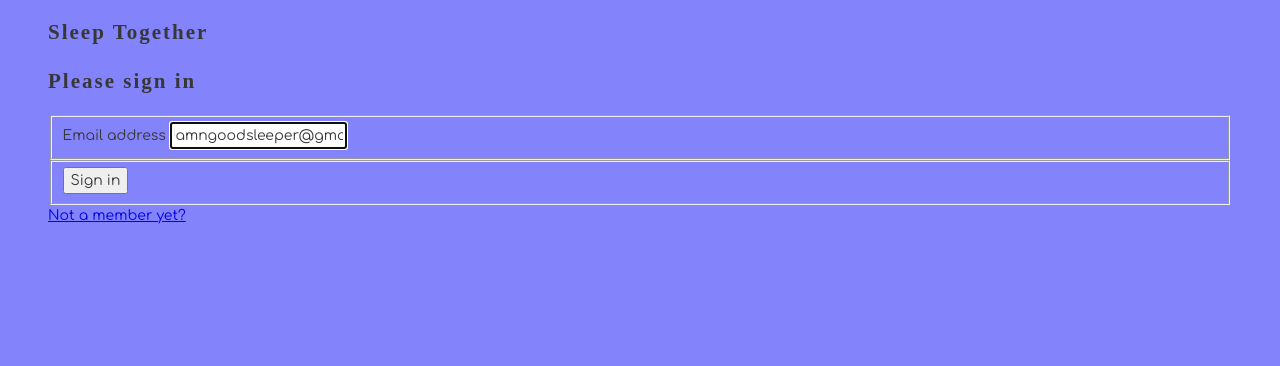
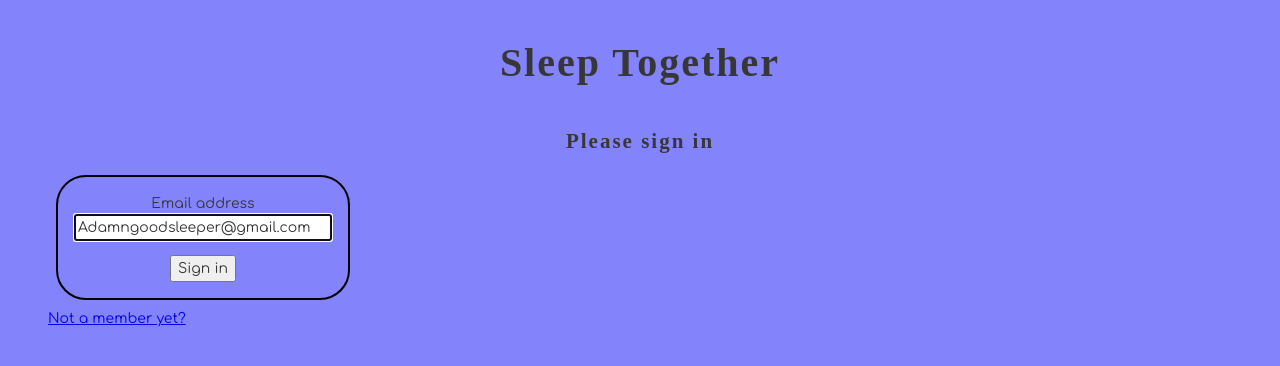
Before and after one commit to Alexanderthefun/Sleep-together, a React (Create React App) app: page /login/ in a window 1280 px wide. Shown: the top 366 px of the page. Built offline with nearby package versions, Linux system fonts and the light colour scheme; a web font is replaced by a local one.

Commit message:
no bugs, MVP hit

```diff
--- a/src/components/auth/Login.css
+++ b/src/components/auth/Login.css
@@ -0,0 +1,28 @@
+h1 {
+    text-align: center;
+    font-size: 40px;
+}
+
+.form--login {
+    text-align: center;
+}
+
+.loginField {
+    border: 2px solid black;
+    border-radius: 30px;
+    width: 250px;
+    margin: 8px;
+    padding: 1rem;
+    text-align: center;
+}
+
+.form-control {
+    width: 250px;
+}
+
+
+
+.button {
+    margin-top: 14px;
+    margin-bottom: 0px;
+}
--- a/src/components/auth/Login.js
+++ b/src/components/auth/Login.js
@@ -35,7 +35,8 @@ export const Login = () => {
                 <form className="form--login" onSubmit={handleLogin}>
                     <h1>Sleep Together</h1>
                     <h2>Please sign in</h2>
-                    <fieldset>
+
+                    <fieldset className="loginField">
                         <label htmlFor="inputEmail"> Email address </label>
                         <input type="email"
                             value={email}
@@ -43,11 +44,11 @@ export const Login = () => {
                             className="form-control"
                             placeholder="Email address"
                             required autoFocus />
-                    </fieldset>
-                    <fieldset>
-                        <button type="submit">
+                            <button type="submit" className="button">
                             Sign in
                         </button>
+
+
                     </fieldset>
                 </form>
             </section>
--- a/src/components/auth/Register.js
+++ b/src/components/auth/Register.js
@@ -14,7 +14,7 @@ export const Register = (props) => {
         temperatureId: '',
         wakingTimeId: '',
         sleepNoiseId: '',
-        image: null,
+        // image: null,
         accountActiveId: true
     })
     const [active, setActive] = useState(true)
@@ -52,10 +52,6 @@ export const Register = (props) => {
             })
     }, [])
 
-    // if (error) {
-    //     return <div>Error</div>
-    // }
-
     const localSleeperUser = localStorage.getItem("sleeper_user")
     const sleeperUserObject = JSON.parse(localSleeperUser)
 
@@ -70,6 +66,31 @@ export const Register = (props) => {
 
 
     let navigate = useNavigate()
+
+
+    // const handleImageChange = (event) => {
+    //     updateProfile({...profile, image: event.target.files[0]})
+    // }
+
+    // const data = new Blob([JSON.stringify({
+    //     name: profile.fullName,
+    //     email: profile.email,
+    //     genderMatchPreferenceId: profile.genderMatchPreferenceId,
+    //     sleepPositionId: profile.sleepPositionId,
+    //     sleepDepthId: profile.sleepDepthId,
+    //     mattressTypeId: profile.mattressTypeId,
+    //     bedTimeId: profile.bedTimeId,
+    //     temperatureId: profile.temperatureId,
+    //     wakingTimeId: profile.wakingTimeId,
+    //     sleepNoiseId: profile.sleepNoiseId,
+    //     image: profile.image,
+    // })], { type: 'application/json' })
+
+    // (e) => {
+                            //     const copy = {...profile}
+                            //     copy.image = (e.target.files[0])
+                            //     updateProfile(copy)
+                            // }
 
     const registerNewUser = () => {
         if (
@@ -87,6 +108,7 @@ export const Register = (props) => {
                     "Content-Type": "application/json"
                 },
                 body: JSON.stringify(profile)
+                // body: data
             })
                 .then(res => res.json())
                 .then(createdUser => {
@@ -331,16 +353,11 @@ export const Register = (props) => {
                         <label htmlFor="img">Upload Image </label>
                         <input
                         type="file"
-                        accept="image/png, image/jpg, image/jpeg"
+                        accept="image/*"
                         name="img"
                         className="imageInput"
-                        onChange={
-                            (event) => {
-                                const copy = {...profile}
-                                copy.image = (event.target.files[0])
-                                updateProfile(copy)
-                            }
-                        }></input>
+                        onChange={handleImageChange}></input>
+
 
                     </div>
                 </fieldset> */}
@@ -354,5 +371,6 @@ export const Register = (props) => {
     )
 }
 
-// figure out why register doesnt work.
+
 // figure out image upload.
+// add sleep facts/ images to home page
--- a/src/components/matchingSleepers/Matcher.js
+++ b/src/components/matchingSleepers/Matcher.js
@@ -2,7 +2,6 @@ import { useEffect, useState } from "react"
 import { useNavigate } from "react-router-dom"
 import { bedtimeMatch } from "./bedtime"
 import { genderMatch } from "./genders"
-import { JSX } from "./JSX"
 import { mattressTypeMatch } from "./mattressType"
 import { sleepDepthMatch } from "./sleepDepth"
 import { sleepNoiseMatch } from "./sleepNoise"
@@ -112,7 +111,7 @@ export const MatchMaker = () => {
             .then()
     }, [existingMatches])
 
-    // DELETING MATCHES (not gonna work until post works) is matches.id correct in the param?
+
     const deleteMatch = (e,f) => {
         if (window.confirm('Are You sure you want to delete this match?')) {
             setIsDeletingMatch(true)
@@ -147,6 +146,7 @@ export const MatchMaker = () => {
                     <li>{user1?.mattressType?.type}</li>
                     <li>{user1?.temperature?.range}</li>
                     <li>{user1?.sleepPosition?.type}</li>
+                    {/* <li>{user1?.image}</li> */}
                 </ul>
             </div>
             <div className="matches">
--- a/src/components/profile/EditProfile.js
+++ b/src/components/profile/EditProfile.js
@@ -16,7 +16,7 @@ export const EditProfile = () => {
     const [error, setError] = useState([])
     const [isDeleting, setIsDeleting] = useState(false)
     const [profile, updateProfile] = useState({
-        fullName: user.fullName,
+        fullName: '',
         email: '',
         accountActive: '',
         genderMatchPreferenceId: '',
```
